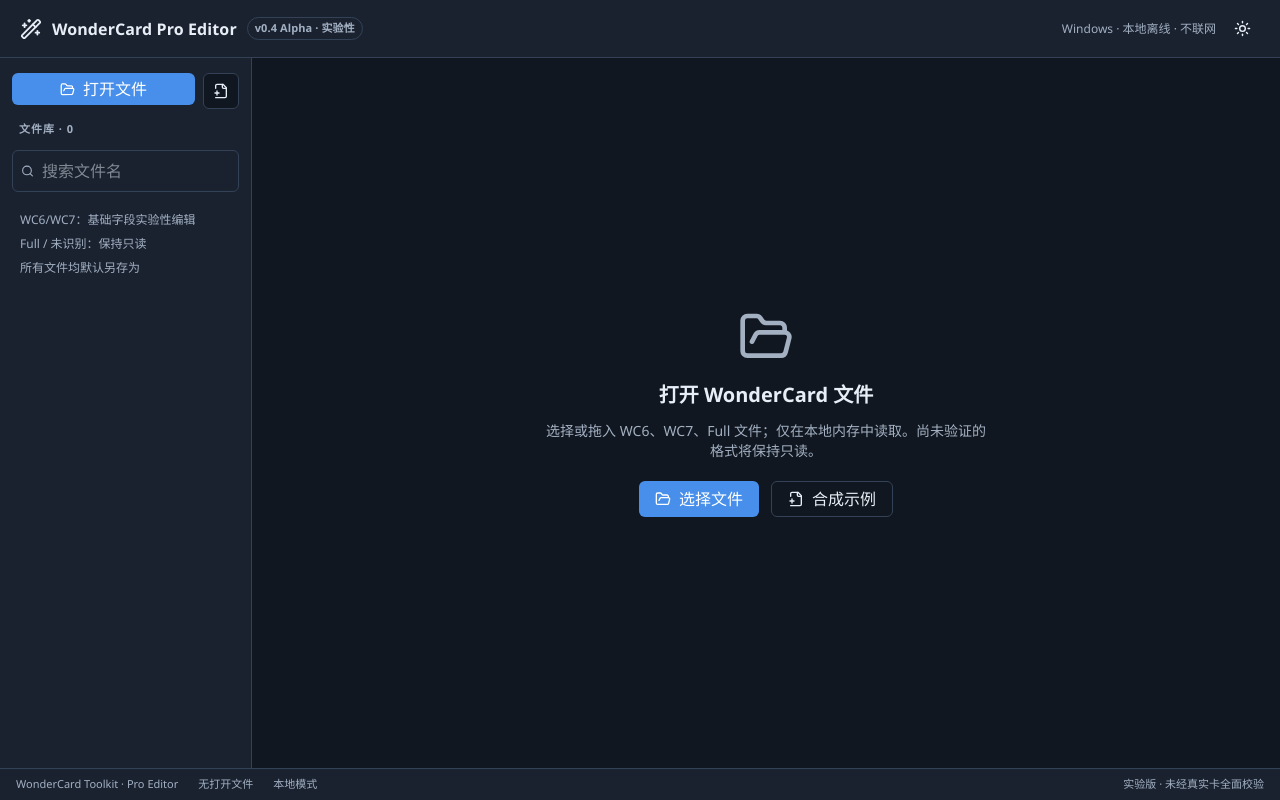
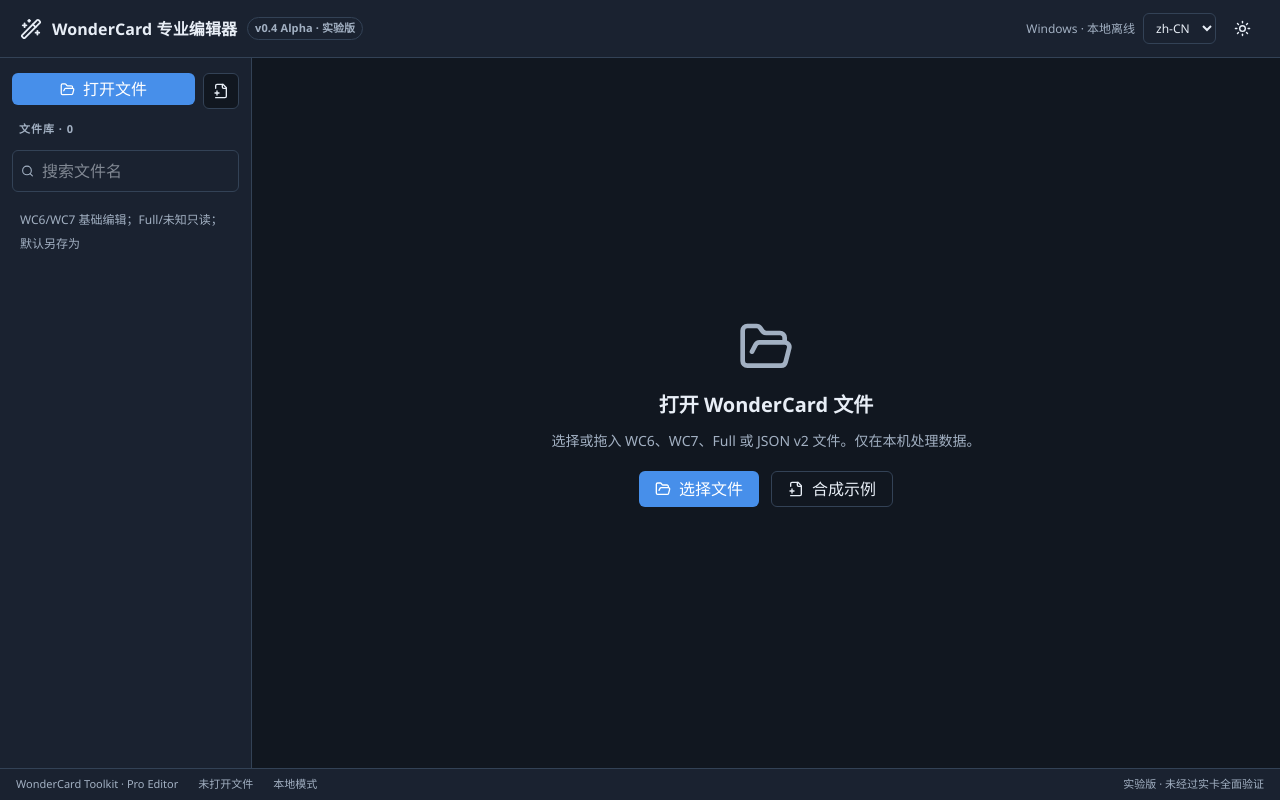
Before and after one commit to 969981/WonderCard_Toolkit, a React (Vite) app in the folder apps/studio/: page / in a window 1280 px wide. Built offline with nearby package versions, Linux system fonts and the light colour scheme.

Commit message:
feat(ui): connect four-language chrome, editable HEX and Monaco JSON into React studio

```diff
--- a/apps/studio/src/App.tsx
+++ b/apps/studio/src/App.tsx
@@ -164,11 +164,15 @@ export default function App() {
 
   return <main className="shell" onDragOver={e=>e.preventDefault()} onDrop={onDrop}>
     <header className="topbar">
-      <div className="brand"><WandSparkles size={22}/><span>WonderCard Pro Editor</span>
-        <span className="badge muted">v0.4 Alpha · 实验性</span></div>
+      <div className="brand"><WandSparkles size={22}/><span>{t(locale,"app.name")}</span>
+        <span className="badge muted">{t(locale,"app.alpha")}</span></div>
       <div className="flex items-center gap-2">
-        <span className="muted text-xs hidden md:inline">Windows · 本地离线 · 不联网</span>
-        <Button size="icon" variant="ghost" title="切换主题" onClick={()=>setTheme(x=>x==="dark"?"light":"dark")}>
+        <span className="muted text-xs hidden md:inline">{t(locale,"app.offline")}</span>
+        <select className="languageSelect" aria-label={t(locale,"app.language")} value={locale}
+          onChange={e=>setLocale(e.target.value as Locale)}>
+          {LANGUAGES.map(value=><option key={value} value={value}>{value}</option>)}
+        </select>
+        <Button size="icon" variant="ghost" title={t(locale,"app.theme")} onClick={()=>setTheme(x=>x==="dark"?"light":"dark")}>
           {theme==="dark"?<Sun size={17}/>:<Moon size={17}/>}
         </Button>
       </div>
@@ -176,36 +180,34 @@ export default function App() {
 
     <aside className="sidebar">
       <div className="flex gap-2">
-        <Button size="sm" className="flex-1" onClick={()=>void openFiles()}><FolderOpen size={15}/>打开文件</Button>
-        <Button size="icon" variant="outline" title="打开合成演示文件" onClick={()=>importItems([createSyntheticCard()])}><FilePlus2 size={16}/></Button>
+        <Button size="sm" className="flex-1" onClick={()=>void openFiles()}><FolderOpen size={15}/>{t(locale,"sidebar.open")}</Button>
+        <Button size="icon" variant="outline" title={t(locale,"sidebar.demo")} onClick={()=>importItems([createSyntheticCard()])}><FilePlus2 size={16}/></Button>
       </div>
-      <input ref={fileInput} type="file" accept=".wc6,.wc7,.wc6full,.wc7full,.bin"
+      <input ref={fileInput} type="file" accept=".wc6,.wc7,.wc6full,.wc7full,.bin,.json"
         multiple hidden onChange={event=>{void browserFiles(Array.from(event.target.files??[]));event.currentTarget.value="";}}/>
-      <div className="groupTitle">文件库 · {documents.length}</div>
+      <div className="groupTitle">{t(locale,"sidebar.library")} · {documents.length}</div>
       <div className="flex items-center rounded-md border border-border px-2 mb-2">
         <Search size={14} className="muted"/>
-        <input className="bg-transparent p-2 text-sm outline-none min-w-0 w-full" placeholder="搜索文件名" value={search} onChange={e=>setSearch(e.target.value)}/>
+        <input className="bg-transparent p-2 text-sm outline-none min-w-0 w-full" placeholder={t(locale,"sidebar.search")} value={search} onChange={e=>setSearch(e.target.value)}/>
       </div>
       {filtered.map(item=><button type="button" className={"fileItem"+(item.id===activeId?" active":"")}
         key={item.id} onClick={()=>{setActiveId(item.id);setSelectedField(null);}}>
         {item.detection.editable?<Braces size={16} className="shrink-0 mt-1"/>:<Lock size={16} className="shrink-0 mt-1"/>}
         <span className="min-w-0"><span className="block truncate text-sm font-medium">{item.filename}{hasChanges(item)?" *":""}</span>
-          <span className="block text-xs muted">{item.detection.format??"未识别"} · {item.original.length} bytes</span></span>
+          <span className="block text-xs muted">{item.detection.format??t(locale,"sidebar.readonly")} · {item.original.length} bytes</span></span>
       </button>)}
-      <div className="mt-4 px-2 text-xs muted leading-6">
-        WC6/WC7：基础字段实验性编辑<br/>Full / 未识别：保持只读<br/>所有文件均默认另存为
-      </div>
+      <div className="mt-4 px-2 text-xs muted leading-6">{t(locale,"sidebar.info")}</div>
     </aside>
 
     <section className="workspace">
       {!doc || !raw ?
         <div className="empty">
           <FolderOpen size={56} className="muted mb-4"/>
-          <h1 className="text-xl font-semibold mb-3">打开 WonderCard 文件</h1>
-          <p className="muted text-sm max-w-md mb-5">选择或拖入 WC6、WC7、Full 文件；仅在本地内存中读取。尚未验证的格式将保持只读。</p>
+          <h1 className="text-xl font-semibold mb-3">{t(locale,"empty.title")}</h1>
+          <p className="muted text-sm max-w-md mb-5">{t(locale,"empty.desc")}</p>
           <div className="flex gap-3">
-            <Button onClick={()=>void openFiles()}><FolderOpen size={16}/>选择文件</Button>
-            <Button variant="outline" onClick={()=>importItems([createSyntheticCard()])}><FilePlus2 size={16}/>合成示例</Button>
+            <Button onClick={()=>void openFiles()}><FolderOpen size={16}/>{t(locale,"empty.pick")}</Button>
+            <Button variant="outline" onClick={()=>importItems([createSyntheticCard()])}><FilePlus2 size={16}/>{t(locale,"empty.example")}</Button>
           </div>
         </div>
       :
@@ -213,46 +215,46 @@ export default function App() {
           <div className="toolbar">
             <div className="min-w-0 mr-auto">
               <div className="font-semibold text-sm truncate">{doc.filename} {hasChanges(doc)?"●":""}</div>
-              <div className="muted text-xs">{doc.detection.format??"未知格式"} · {doc.original.length} bytes · {changed.length} 字节修改</div>
+              <div className="muted text-xs">{doc.detection.format??t(locale,"reason.unknown")} · {doc.original.length} bytes · {t(locale,"toolbar.changed",{count:changed.length})}</div>
             </div>
-            <Button size="sm" variant="outline" disabled={doc.cursor===0} onClick={()=>changeHistory("undo")}><Undo2 size={15}/>撤销</Button>
-            <Button size="sm" variant="outline" disabled={doc.cursor===doc.history.length-1} onClick={()=>changeHistory("redo")}><Redo2 size={15}/>重做</Button>
-            <Button size="sm" variant="outline" onClick={()=>void performSave("json")}><FileDown size={15}/>导出 JSON</Button>
-            <Button size="sm" onClick={()=>void performSave("wc")}><Save size={15}/>另存为 WC</Button>
+            <Button size="sm" variant="outline" disabled={doc.cursor===0} onClick={()=>changeHistory("undo")}><Undo2 size={15}/>{t(locale,"toolbar.undo")}</Button>
+            <Button size="sm" variant="outline" disabled={doc.cursor===doc.history.length-1} onClick={()=>changeHistory("redo")}><Redo2 size={15}/>{t(locale,"toolbar.redo")}</Button>
+            <Button size="sm" variant="outline" onClick={()=>void performSave("json")}><FileDown size={15}/>{t(locale,"toolbar.export")}</Button>
+            <Button size="sm" onClick={()=>void performSave("wc")}><Save size={15}/>{t(locale,"toolbar.save")}</Button>
           </div>
           <div className="editorGrid">
             <div className="panel">
               <div className="panelTitle flex items-center justify-between">
-                <span>字段检查器</span>
-                <span className="badge">{doc.detection.editable?"部分可编辑":"只读"}</span>
+                <span>{t(locale,"editor.fields")}</span>
+                <span className="badge">{t(locale,doc.detection.editable?"editor.editable":"editor.readonly")}</span>
               </div>
               <div className="panelBody">
                 <div className="alert flex gap-2"><ShieldCheck className="shrink-0 mt-1" size={16}/>
-                  <span>{doc.detection.reason}。本阶段不做官方配信来源及游戏合法性保证。</span>
+                  <span>{reasonFor(locale,doc.detection.format,doc.detection.candidates.length,doc.filename)}。{t(locale,"editor.notice")}</span>
                 </div>
                 {fields.length?
                   fields.map(field=><FieldRow key={doc.id+"-"+field.key} doc={doc} field={field}
                     selected={selectedField===field.key} onSelect={()=>setSelectedField(field.key)}
-                    onEdit={value=>editActive(field.key,value)}/>) :
-                  <div className="text-sm muted">无法可靠判断格式。请使用 HEX 只读视图检查源文件。</div>}
+                    onEdit={value=>editActive(field.key,value)} locale={locale}/>) :
+                  <div className="text-sm muted">{t(locale,"editor.unknown")}</div>}
               </div>
             </div>
             <div className="panel flex flex-col">
               <div className="panelTitle flex items-center gap-2 justify-between">
-                <span>字节检查工作台</span>
-                <span className="text-xs muted">原始字节为权威</span>
+                <span>{t(locale,"editor.byte")}</span>
+                <span className="text-xs muted">{t(locale,"editor.authority")}</span>
               </div>
               <div className="flex border-b border-border px-3">
                 {(["hex","diff","json"] as const).map(view=><button type="button" key={view}
                   className={"tabButton"+(tab===view?" active":"")} onClick={()=>setTab(view)}>
-                  {view==="hex"?"HEX":view==="diff"?"差异 Diff":"JSON"}
+                  {t(locale,view==="hex"?"editor.hex":view==="diff"?"editor.diff":"editor.json")}
                 </button>)}
               </div>
               <div className="flex-1 min-h-0 overflow-hidden">
-                {tab==="hex"?<HexPane doc={doc} selectedField={selectedField} onSelectField={setSelectedField}/>:
-                  tab==="diff"?<div className="h-full overflow-auto"><DiffPane doc={doc}/></div>:
-                  <Suspense fallback={<div className="p-4 muted text-sm">正在加载本地 Monaco 编辑器…</div>}>
-                    <JsonPane doc={doc} theme={theme}/>
+                {tab==="hex"?<HexPane doc={doc} selectedField={selectedField} onSelectField={setSelectedField} onEditByte={updateByte} locale={locale}/>:
+                  tab==="diff"?<div className="h-full overflow-auto"><DiffPane doc={doc} locale={locale}/></div>:
+                  <Suspense fallback={<div className="p-4 muted text-sm">{t(locale,"editor.loading")}</div>}>
+                    <JsonPane doc={doc} theme={theme} locale={locale} onApply={text=>{void applyJson(text);}}/>
                   </Suspense>}
               </div>
             </div>
@@ -261,11 +263,11 @@ export default function App() {
       }
       {message?<div role="status" className="border-t border-border bg-surface px-4 py-2 text-xs flex gap-2 items-center">
         <RotateCcw size={12}/><span className="truncate">{message}</span>
-        <button type="button" className="ml-auto muted" onClick={()=>setMessage("")}>关闭</button></div>:null}
+        <button type="button" className="ml-auto muted" onClick={()=>setMessage("")}>{t(locale,"message.close")}</button></div>:null}
     </section>
-    <footer className="statusbar"><span>WonderCard Toolkit · Pro Editor</span><span>{doc?.detection.format??"无打开文件"}</span>
-      <span>{doc?"修改字节："+changed.length:"本地模式"}</span>
-      <span className="ml-auto">实验版 · 未经真实卡全面校验</span>
+    <footer className="statusbar"><span>WonderCard Toolkit · Pro Editor</span><span>{doc?.detection.format??t(locale,"status.none")}</span>
+      <span>{doc?t(locale,"toolbar.changed",{count:changed.length}):t(locale,"status.local")}</span>
+      <span className="ml-auto">{t(locale,"status.research")}</span>
     </footer>
   </main>;
 }
```
